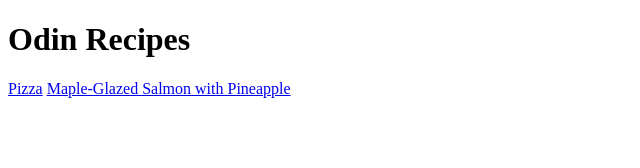
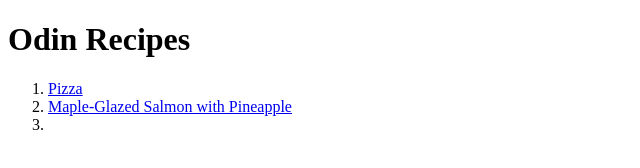
Before and after one commit to aukeller/odin-recipes, a plain HTML site: page index.html in a window 1280 px wide. Shown: the whole page, without its empty margins (0-640 px from the left). Drawn offline with Linux system fonts and the light colour scheme.

```diff
--- a/index.html
+++ b/index.html
@@ -7,7 +7,10 @@
 
     <body>
         <h1>Odin Recipes</h1>
-        <a href="recipes/pizza.html">Pizza</a>
-        <a href="recipes/salmon.html">Maple-Glazed Salmon with Pineapple</a>
+        <ol>
+            <li><a href="recipes/pizza.html">Pizza</a></li>
+            <li><a href="recipes/salmon.html">Maple-Glazed Salmon with Pineapple</a></li>
+            <li></li>
+        </ol>
     </body>
 </html>
```
